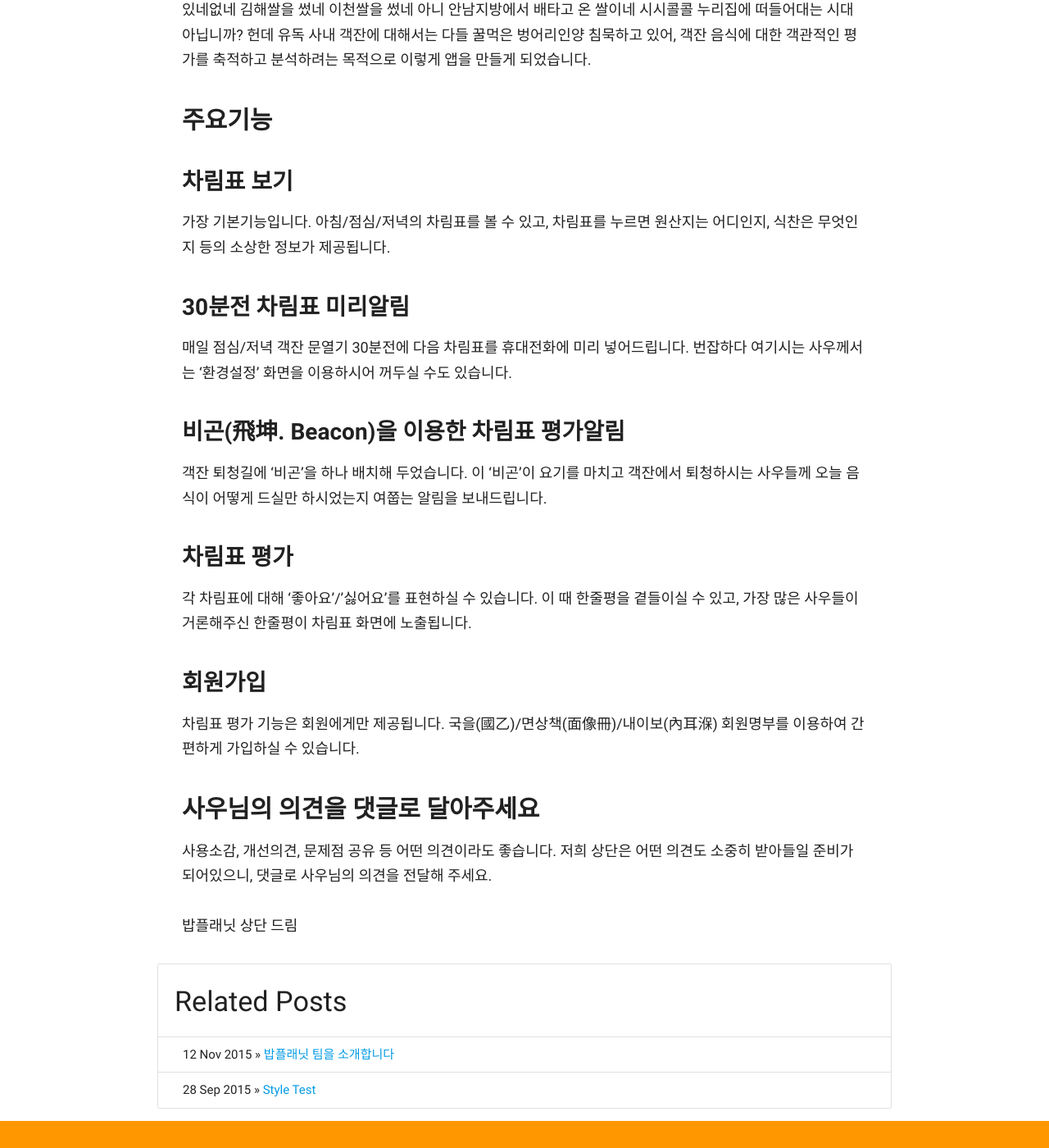
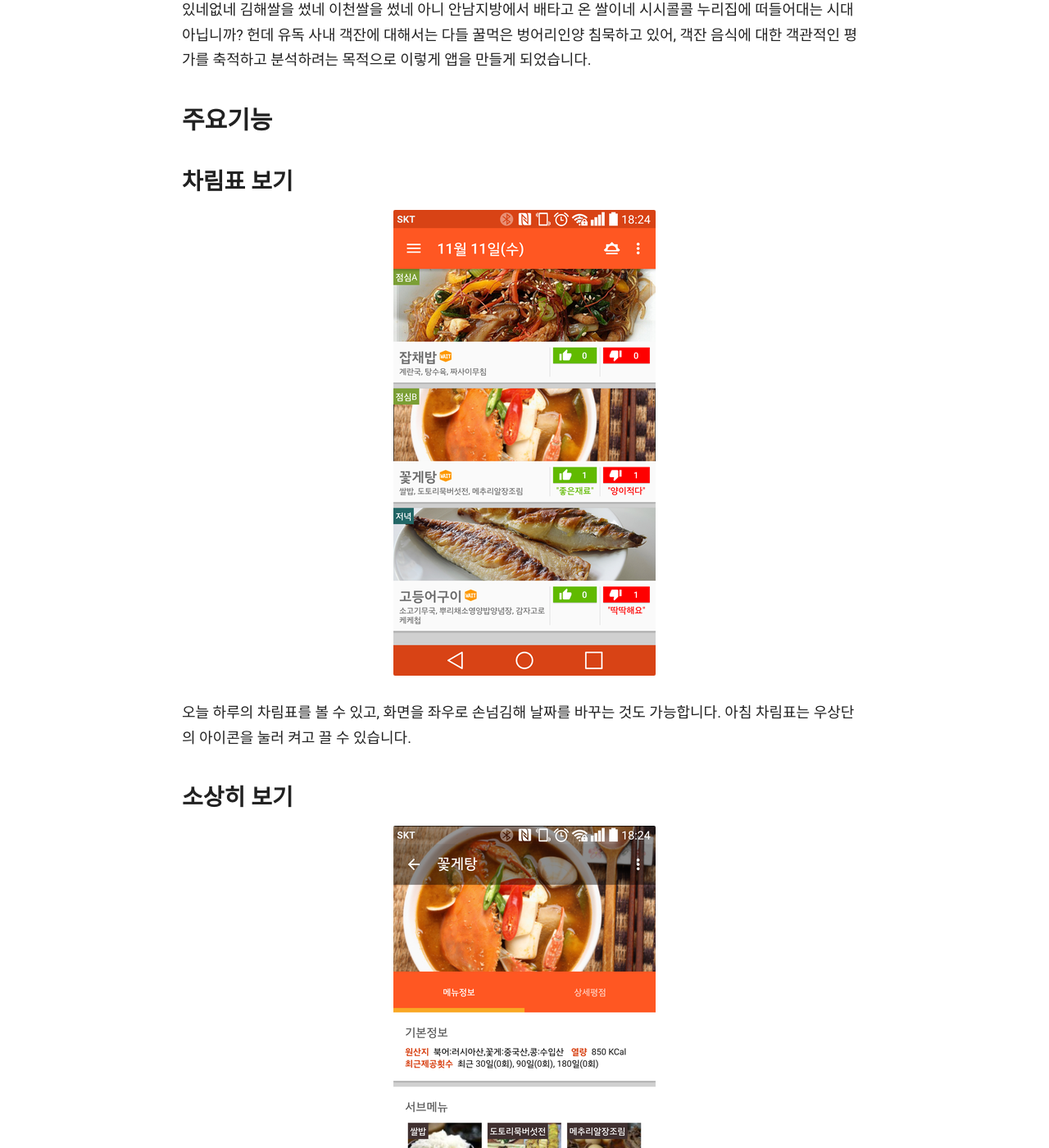
Before and after one commit to bobplanet/bobplanet.github.io, a Jekyll site: the page built from _posts/blog/2015-11-17-beta-feedback.md, in a window 1280 px wide and 1400 px high, scrolled down 660 px. Shown: the whole window at 82% size. Built offline with Jekyll 4.4.1, drawn with Linux system fonts in a browser that asks for light colours; nearby versions of some CDN libraries; comment, search, counter and statistics services are not loaded; some of the changed text lies outside the part shown.

Commit message:
베타런칭 포스트에 스크린샷 추가

```diff
--- a/_posts/blog/2015-11-17-beta-feedback.md
+++ b/_posts/blog/2015-11-17-beta-feedback.md
@@ -10,6 +10,7 @@ categories:
 다들 강녕하신지요. 밥플래닛 상단 대행수 진헌규입니다.
 저희 상단에서 달포가량 시간을 들여 개발한 "밥플래닛" 앱의 시험용 버전을 11월 17일 오늘 T장터와 국을(國乙)놀이장터에 등록하였습니다.
 아래 주소에서 받아보실 수 있으니 한번 써보시고, 부족한 점에 대한 개선의견을 말씀해주신다면 큰 영광으로 여기겠사옵니다.
+
 - T장터 주소: http://tsto.re/0000694906
 - 국을장터 주소: https://play.google.com/apps/testing/kr.bobplanet.android
 
@@ -19,19 +20,33 @@ categories:
 헌데 유독 사내 객잔에 대해서는 다들 꿀먹은 벙어리인양 침묵하고 있어, 객잔 음식에 대한 객관적인 평가를 축적하고 분석하려는 목적으로 이렇게 앱을 만들게 되었습니다.
 
 # 주요기능
+
 ## 차림표 보기
-가장 기본기능입니다. 아침/점심/저녁의 차림표를 볼 수 있고, 차림표를 누르면 원산지는 어디인지, 식찬은 무엇인지 등의 소상한 정보가 제공됩니다.
+![기본화면](/assets/images/main_320.png)
+오늘 하루의 차림표를 볼 수 있고, 화면을 좌우로 손넘김해 날짜를 바꾸는 것도 가능합니다.
+아침 차림표는 우상단의 아이콘을 눌러 켜고 끌 수 있습니다.
+
+## 소상히 보기
+ ![메뉴화면](/assets/images/menu_320.png)
+차림표를 누르면 원산지는 어디인지, 식찬은 무엇인지 등의 소상한 정보를 보실 수 있습니다.
+음식 평가가 축적되면 계절별 인기차림표, 유사취향의 차림표, 최근 점수개선중인 차림표 등이 추가될 예정입니다.
 
 ## 30분전 차림표 미리알림
-매일 점심/저녁 객잔 문열기 30분전에 다음 차림표를 휴대전화에 미리 넣어드립니다. 번잡하다 여기시는 사우께서는 '환경설정' 화면을 이용하시어 꺼두실 수도 있습니다.
+매일 점심/저녁 객잔 문열기 30분전에 다음 차림표를 휴대전화에 미리 넣어드립니다.
+번잡하다 여기시는 사우께서는 '환경설정' 화면을 이용하시어 꺼두실 수도 있습니다.
 
 ## 비곤(飛坤. Beacon)을 이용한 차림표 평가알림
-객잔 퇴청길에 '비곤'을 하나 배치해 두었습니다. 이 '비곤'이 요기를 마치고 객잔에서 퇴청하시는 사우들께 오늘 음식이 어떻게 드실만 하시었는지 여쭙는 알림을 보내드립니다.
+![비콘화면](/assets/images/beacon_320.png) ![비콘](/assets/images/raspberry.png)
+객잔 퇴청길 자락에 '비곤'을 배치해 두었습니다. (땅에서 하늘로 신호를 날려 주변을 알아채는 신묘한 기기입니다)
+요기를 마치고 퇴청하시는 사우님들께 오늘 음식이 드실만 하시었는지 여쭙는 알림을 보내드립니다.
 
 ## 차림표 평가
-각 차림표에 대해 '좋아요'/'싫어요'를 표현하실 수 있습니다. 이 때 한줄평을 곁들이실 수 있고, 가장 많은 사우들이 거론해주신 한줄평이 차림표 화면에 노출됩니다.
+![평가화면](/assets/images/score_320.png)
+각 차림표에 대해 '좋아요'/'싫어요'를 제출하실 수 있습니다.
+이 때 곁들여주시는 한줄평 가운데, 가장 많은 사우들이 거론해주신 평가가 차림표 화면에 노출됩니다.
 
 ## 회원가입
+![메뉴화면](/assets/images/login_320.png)
 차림표 평가 기능은 회원에게만 제공됩니다. 국을(國乙)/면상책(面像冊)/내이보(內耳湺) 회원명부를 이용하여 간편하게 가입하실 수 있습니다.
 
 # 사우님의 의견을 댓글로 달아주세요
```
Also changed, not shown: assets/images/beacon_320.png (added), assets/images/login_320.png (added), assets/images/main_320.png (added), assets/images/menu_320.png (added), assets/images/raspberry.png (added), assets/images/score_320.png (added).
